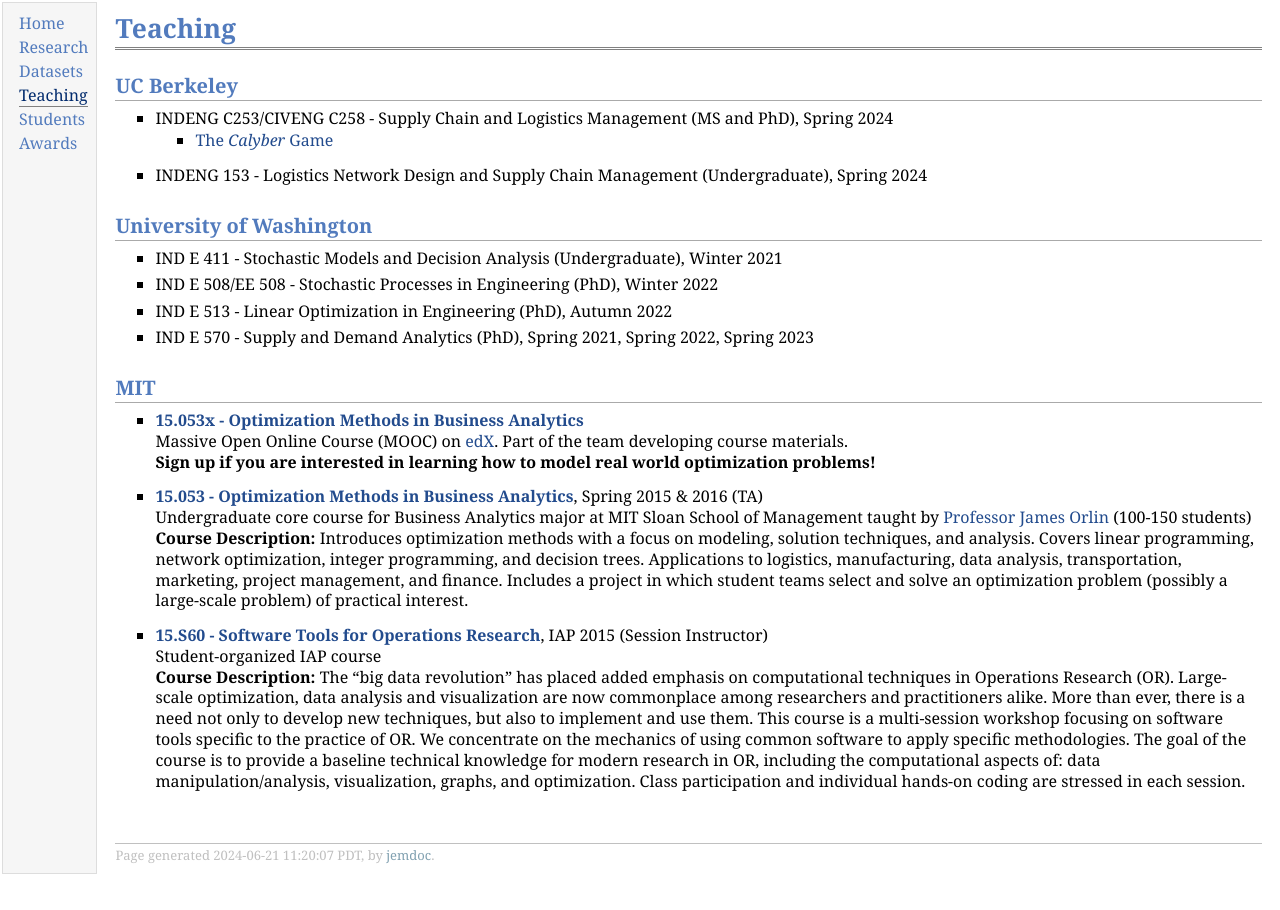
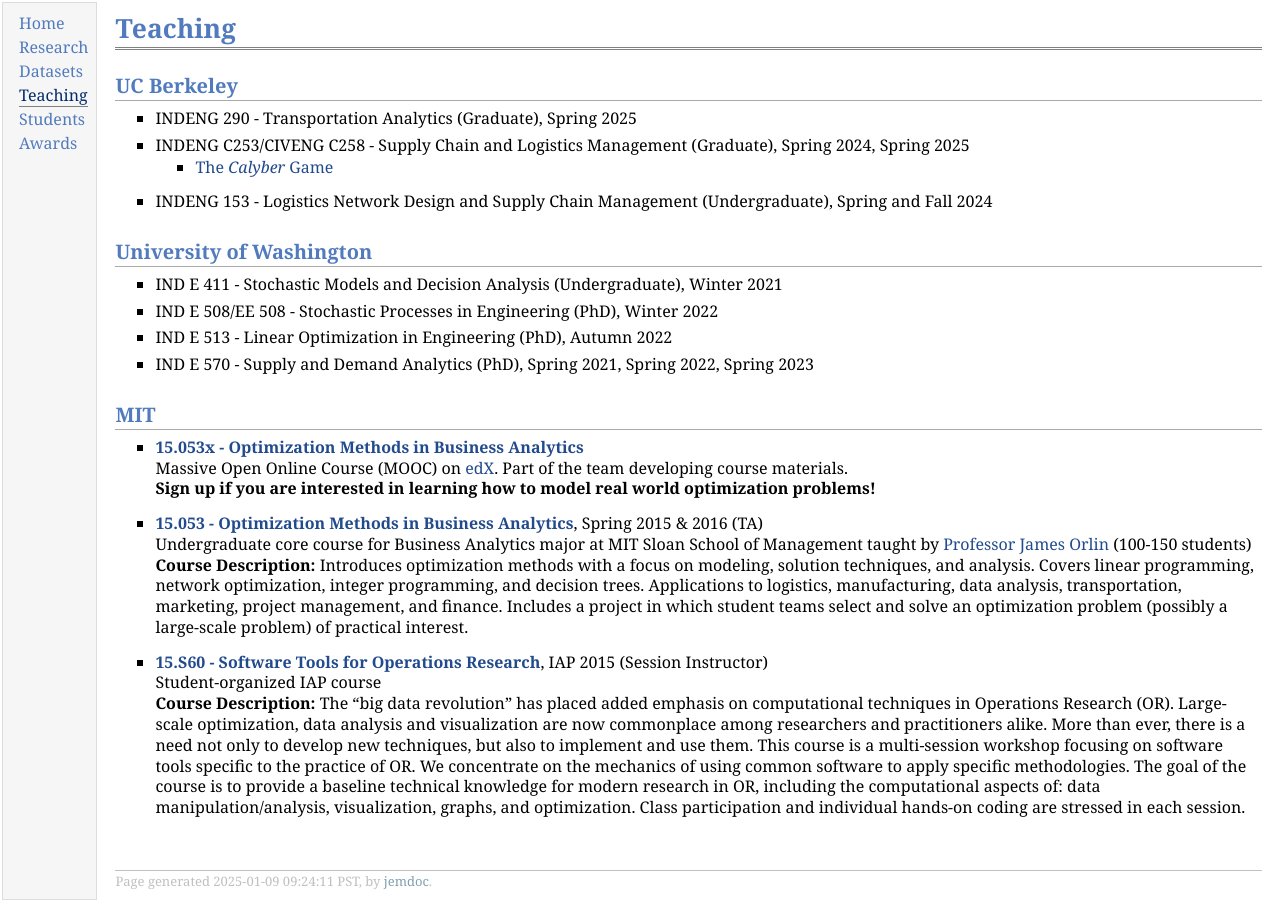
Before and after one commit to yanchiwei/yanchiwei.github.io, a plain HTML site: page tw.html in a window 1280 px wide. Before the commit the page ends 884 px from the top, so only its background shows below. Drawn offline with Linux system fonts and the light colour scheme.

Commit message:
update research

```diff
--- a/tw.html
+++ b/tw.html
@@ -24,12 +24,14 @@
 </div>
 <h2>UC Berkeley</h2>
 <ul>
-<li><p>INDENG C253/CIVENG C258 - Supply Chain and Logistics Management (MS and PhD), Spring 2024</p>
+<li><p>INDENG 290 - Transportation Analytics (Graduate), Spring 2025</p>
+</li>
+<li><p>INDENG C253/CIVENG C258 - Supply Chain and Logistics Management (Graduate), Spring 2024, Spring 2025</p>
 <ul>
 <li><p><a href="https://github.com/INDENG-C253-Spring-2024">The <i>Calyber</i> Game</a></p>
 </li></ul>
 </li>
-<li><p>INDENG 153 - Logistics Network Design and Supply Chain Management (Undergraduate), Spring 2024</p>
+<li><p>INDENG 153 - Logistics Network Design and Supply Chain Management (Undergraduate), Spring and Fall 2024</p>
 </li>
 </ul>
 <h2>University of Washington</h2>
@@ -60,7 +62,7 @@ Massive Open Online Course (MOOC) on <a href="https://www.edx.org/">edX</a>. Par
 </ul>
 <div id="footer">
 <div id="footer-text">
-Page generated 2024-06-21 11:20:07 PDT, by <a href="http://jemdoc.jaboc.net/">jemdoc</a>.
+Page generated 2025-01-09 09:24:11 PST, by <a href="http://jemdoc.jaboc.net/">jemdoc</a>.
 </div>
 </div>
 </td>
```
Also changed, not shown: 1 other file.
